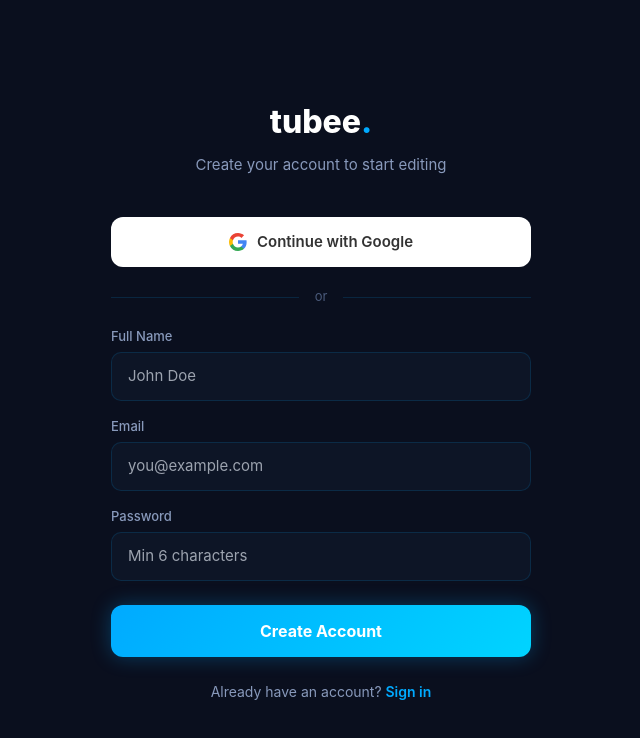
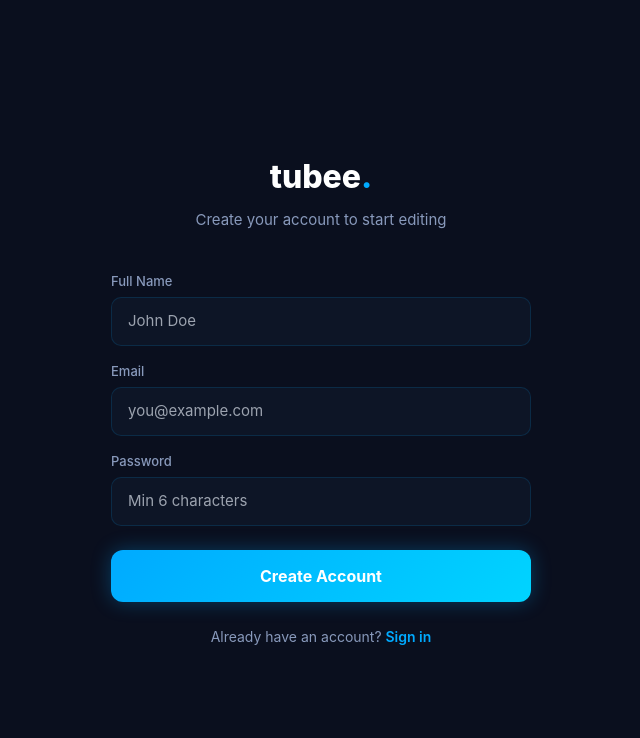
Before and after one commit to arriagoro/tubee, a Next.js app in the folder frontend/: page /auth/signup in a window 1280 px wide. Shown: the top 738 px of the page, without its empty margins (319-959 px from the left). Built offline with nearby package versions, Linux system fonts and the light colour scheme.

Commit message:
fix: remove Google OAuth button until configured

```diff
--- a/frontend/src/app/auth/login/page.tsx
+++ b/frontend/src/app/auth/login/page.tsx
@@ -3,7 +3,7 @@
 import { useState } from 'react';
 import Link from 'next/link';
 import { useRouter } from 'next/navigation';
-import { signInWithEmail, signInWithGoogle, isDemoMode } from '@/lib/auth';
+import { signInWithEmail, isDemoMode } from '@/lib/auth';
 
 export default function LoginPage() {
   const router = useRouter();
@@ -59,30 +59,6 @@
             Welcome back. Sign in to continue.
           </p>
         </div>
-
-        {/* Google Sign In */}
-        <button
-          onClick={signInWithGoogle}
-          style={{
-            width: '100%', padding: '14px 20px', borderRadius: 12,
-            background: '#fff', color: '#333', fontWeight: 600, fontSize: 15,
-            border: 'none', cursor: 'pointer', marginBottom: 20,
-            display: 'flex', alignItems: 'center', justifyContent: 'center', gap: 10,
-          }}
-        >
-          <svg width="18" height="18" viewBox="0 0 18 18"><path d="M17.64 9.2c0-.637-.057-1.251-.164-1.84H9v3.481h4.844a4.14 4.14 0 01-1.796 2.716v2.259h2.908c1.702-1.567 2.684-3.875 2.684-6.615z" fill="#4285F4"/><path d="M9 18c2.43 0 4.467-.806 5.956-2.18l-2.908-2.26c-.806.54-1.837.86-3.048.86-2.344 0-4.328-1.584-5.036-3.711H.957v2.332A8.997 8.997 0 009 18z" fill="#34A853"/><path d="M3.964 10.71A5.41 5.41 0 013.682 9c0-.593.102-1.17.282-1.71V4.958H.957A8.996 8.996 0 000 9c0 1.452.348 2.827.957 4.042l3.007-2.332z" fill="#FBBC05"/><path d="M9 3.58c1.321 0 2.508.454 3.44 1.345l2.582-2.58C13.463.891 11.426 0 9 0A8.997 8.997 0 00.957 4.958L3.964 7.29C4.672 5.163 6.656 3.58 9 3.58z" fill="#EA4335"/></svg>
-          Continue with Google
-        </button>
-
-        {/* Divider */}
-        <div style={{
-          display: 'flex', alignItems: 'center', gap: 16, marginBottom: 20,
-        }}>
-          <div style={{ flex: 1, height: 1, background: 'rgba(0,170,255,0.15)' }} />
-          <span style={{ color: '#4a5a7a', fontSize: 13 }}>or</span>
-          <div style={{ flex: 1, height: 1, background: 'rgba(0,170,255,0.15)' }} />
-        </div>
-
         {/* Email Form */}
         <form onSubmit={handleSubmit}>
           <div style={{ marginBottom: 16 }}>
--- a/frontend/src/app/auth/signup/page.tsx
+++ b/frontend/src/app/auth/signup/page.tsx
@@ -3,7 +3,7 @@
 import { useState } from 'react';
 import Link from 'next/link';
 import { useRouter } from 'next/navigation';
-import { signUpWithEmail, signInWithGoogle, isDemoMode } from '@/lib/auth';
+import { signUpWithEmail, isDemoMode } from '@/lib/auth';
 
 export default function SignupPage() {
   const router = useRouter();
@@ -66,30 +66,6 @@
             Create your account to start editing
           </p>
         </div>
-
-        {/* Google Sign Up */}
-        <button
-          onClick={signInWithGoogle}
-          style={{
-            width: '100%', padding: '14px 20px', borderRadius: 12,
-            background: '#fff', color: '#333', fontWeight: 600, fontSize: 15,
-            border: 'none', cursor: 'pointer', marginBottom: 20,
-            display: 'flex', alignItems: 'center', justifyContent: 'center', gap: 10,
-          }}
-        >
-          <svg width="18" height="18" viewBox="0 0 18 18"><path d="M17.64 9.2c0-.637-.057-1.251-.164-1.84H9v3.481h4.844a4.14 4.14 0 01-1.796 2.716v2.259h2.908c1.702-1.567 2.684-3.875 2.684-6.615z" fill="#4285F4"/><path d="M9 18c2.43 0 4.467-.806 5.956-2.18l-2.908-2.26c-.806.54-1.837.86-3.048.86-2.344 0-4.328-1.584-5.036-3.711H.957v2.332A8.997 8.997 0 009 18z" fill="#34A853"/><path d="M3.964 10.71A5.41 5.41 0 013.682 9c0-.593.102-1.17.282-1.71V4.958H.957A8.996 8.996 0 000 9c0 1.452.348 2.827.957 4.042l3.007-2.332z" fill="#FBBC05"/><path d="M9 3.58c1.321 0 2.508.454 3.44 1.345l2.582-2.58C13.463.891 11.426 0 9 0A8.997 8.997 0 00.957 4.958L3.964 7.29C4.672 5.163 6.656 3.58 9 3.58z" fill="#EA4335"/></svg>
-          Continue with Google
-        </button>
-
-        {/* Divider */}
-        <div style={{
-          display: 'flex', alignItems: 'center', gap: 16, marginBottom: 20,
-        }}>
-          <div style={{ flex: 1, height: 1, background: 'rgba(0,170,255,0.15)' }} />
-          <span style={{ color: '#4a5a7a', fontSize: 13 }}>or</span>
-          <div style={{ flex: 1, height: 1, background: 'rgba(0,170,255,0.15)' }} />
-        </div>
-
         {/* Email Form */}
         <form onSubmit={handleSubmit}>
           <div style={{ marginBottom: 16 }}>
```
